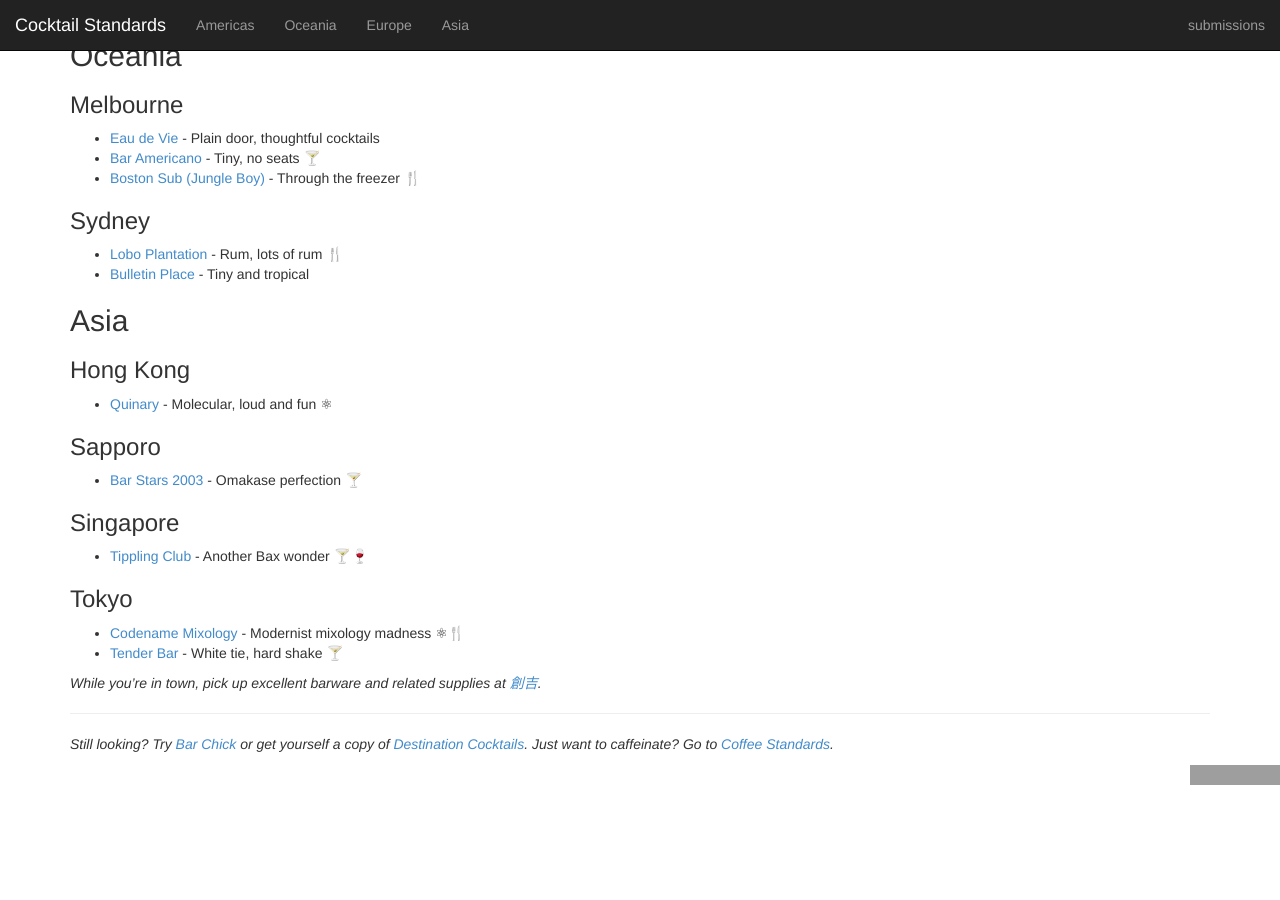
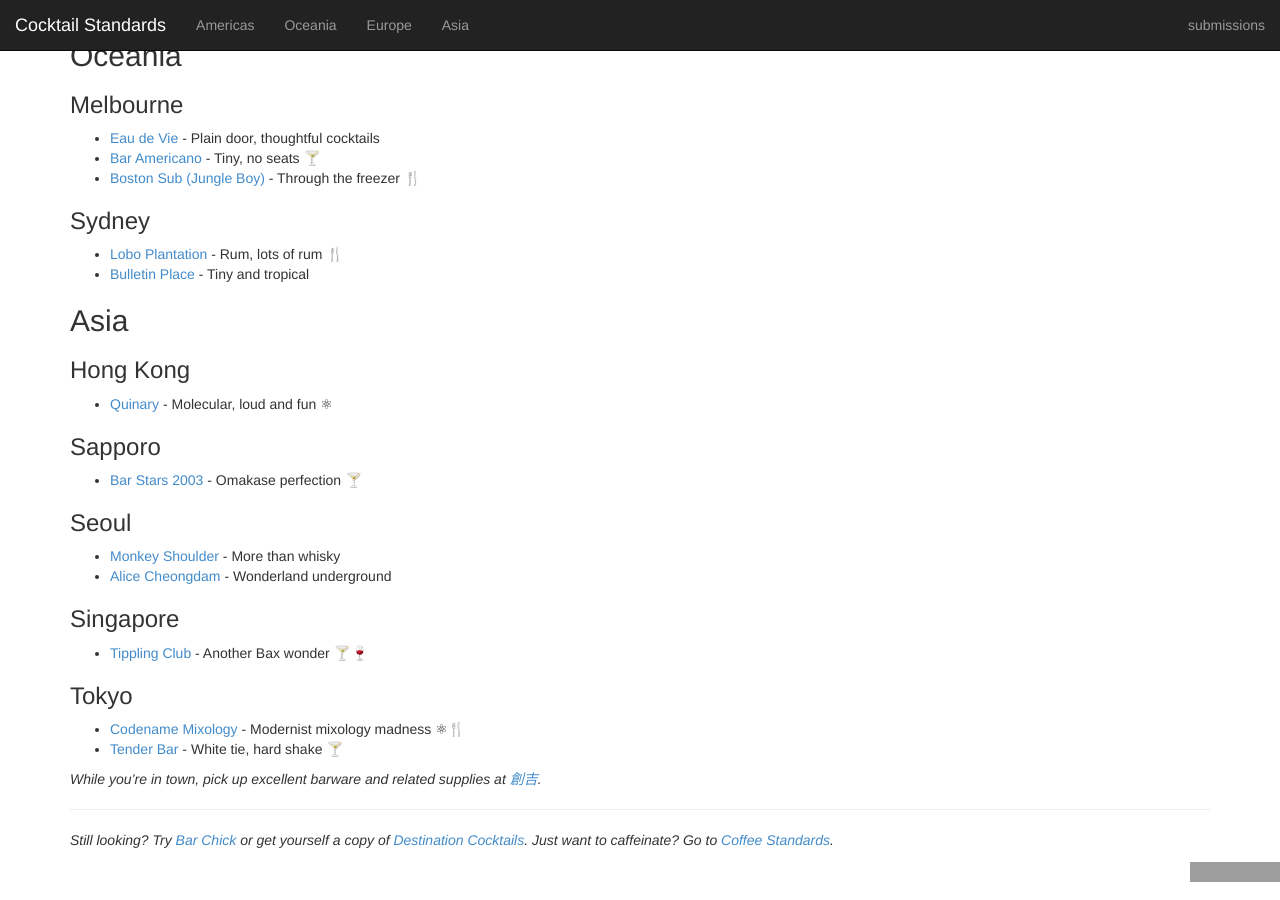
Before and after one commit to CocktailStandards/CocktailStandards.github.io, a Jekyll site: the page built from index.md, in a window 1280 px wide and 900 px high, scrolled down 1234 px. Built offline with Jekyll 4.4.1, drawn with Linux system fonts in a browser that asks for light colours; before the commit the page ends 2038 px from its top, so only the background shows below that; grey boxes are pictures that could not be loaded.

Commit message:
Update index.md

```diff
--- a/index.md
+++ b/index.md
@@ -83,10 +83,14 @@ _While you're in town, pick up excellent cocktail supplies at [The Boston Shaker
 
 * [Quinary](http://www.quinary.hk) - Molecular, loud and fun  ⚛
 
-
 ### Sapporo
 
 * [Bar Stars 2003](http://barstars2003.com/links/sp/index.html) - Omakase perfection 🍸
+
+### Seoul
+
+* [Monkey Shoulder](https://www.facebook.com/monkeyshoulderseoul) - More than whisky
+* [Alice Cheongdam](http://www.alicecheongdam.com) - Wonderland underground
 
 
 ### Singapore
```
